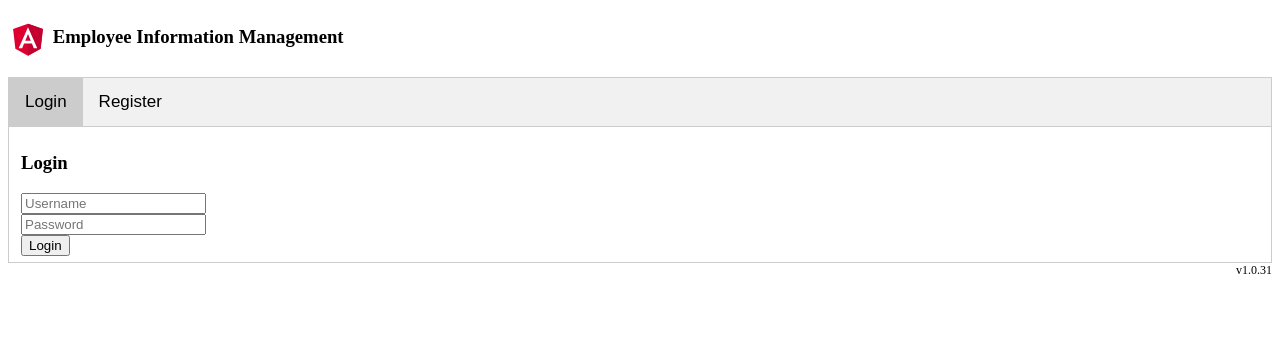
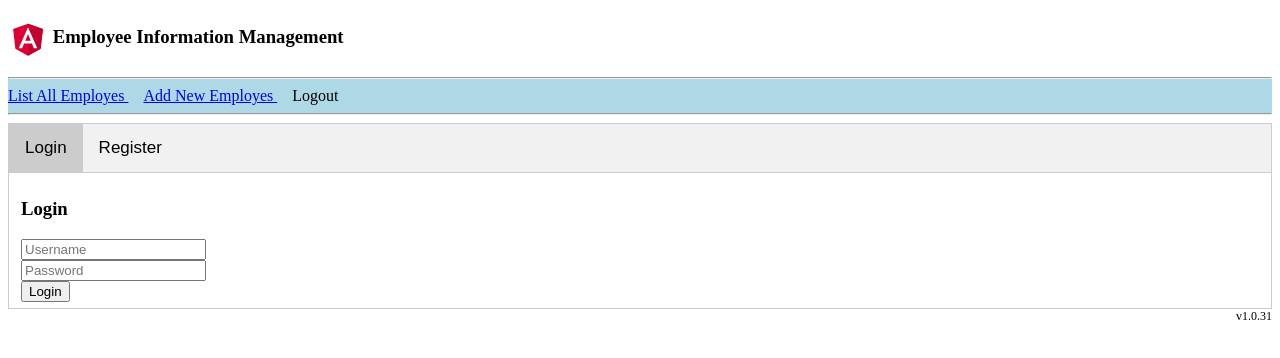
Before and after one commit to ChaitanyaKadamati/Angular-EmpInfoSystem, an Angular app: page / in a window 1280 px wide. Shown: the top 358 px of the page. Built offline with nearby package versions, Linux system fonts and the light colour scheme.

Commit message:
3 files modified

```diff
--- a/src/app/app.component.html
+++ b/src/app/app.component.html
@@ -6,7 +6,7 @@
     {{ title }}
   </h3>
 </div>
-<div style="background-color:lightblue" *ngIf="isUserAuthorized">
+<div style="background-color:lightblue" >
   <hr>
   <div>
     <app-top-bar></app-top-bar>
--- a/src/app/top-bar/top-bar.component.html
+++ b/src/app/top-bar/top-bar.component.html
@@ -4,3 +4,6 @@
 <a [routerLink]="['/addNewEmployee','-1']" style="padding-left: 15px">
     Add New Employes
 </a>
+<a style="padding-left: 15px" (click)="logout()">
+    Logout
+</a>
--- a/src/app/top-bar/top-bar.component.ts
+++ b/src/app/top-bar/top-bar.component.ts
@@ -1,5 +1,8 @@
 import { Component } from '@angular/core';
+import { Router } from '@angular/router';
 
+import { AuthenticationService } from '../auth/authentication.service';
+;
 @Component({
   selector: 'app-top-bar',
   templateUrl: './top-bar.component.html',
@@ -7,5 +10,11 @@ import { Component } from '@angular/core';
 })
 export class TopBarComponent {
 
-  constructor() { }
+  constructor(private authService: AuthenticationService, private router: Router) { }
+
+  logout() {
+    console.log('Logout');
+    this.authService.logout();
+    this.router.navigate(['']);
+  }
 }
```
